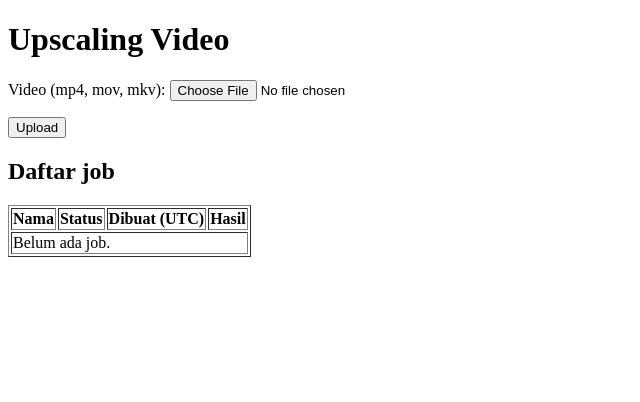
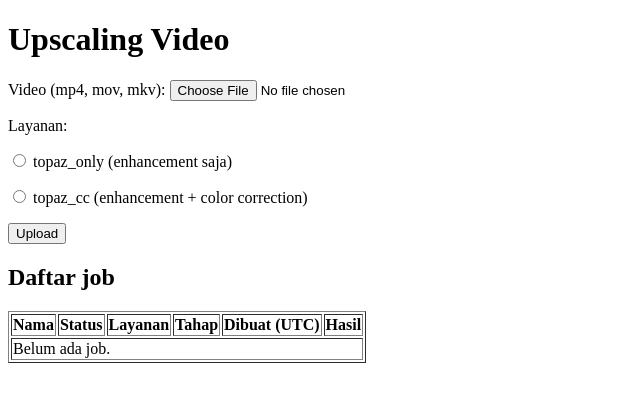
Before and after one commit to fyou00/zyauto, a FastAPI app: page / in a window 1280 px wide. Shown: the top 402 px of the page, without its empty margins (0-640 px from the left). Run offline with FastAPI, Linux system fonts and the light colour scheme; data that the repository does not hold is empty.

Commit message:
feat: form pilih layanan, dropdown preset CC, kolom layanan dan tahap

```diff
--- a/app/main.py
+++ b/app/main.py
@@ -5,7 +5,7 @@ import uuid
 from contextlib import asynccontextmanager
 from pathlib import Path
 
-from fastapi import FastAPI, File, HTTPException, Request, UploadFile
+from fastapi import FastAPI, File, Form, HTTPException, Request, UploadFile
 from fastapi.responses import FileResponse, HTMLResponse, RedirectResponse
 from fastapi.staticfiles import StaticFiles
 from fastapi.templating import Jinja2Templates
@@ -59,12 +59,44 @@ def download_job(job_id: str):
     )
 
 
+@app.get("/ui/cc-presets", response_class=HTMLResponse)
+def cc_preset_field(request: Request, service: str = ""):
+    """Fragment HTMX: dropdown preset hanya untuk topaz_cc."""
+    return templates.TemplateResponse(
+        request,
+        "_preset.html",
+        {"service": service, "presets": config.CC_PRESETS},
+    )
+
+
+def validate_service(service: str, cc_preset: str):
+    """Validasi di server (wajib, form bisa dikirim dengan nilai apa pun).
+
+    Mengembalikan cc_preset yang valid, atau None untuk topaz_only.
+    """
+    if service not in config.SERVICES:
+        raise HTTPException(400, "Pilih layanan (topaz_only atau topaz_cc)")
+    if service == "topaz_only":
+        return None
+    if not cc_preset:
+        raise HTTPException(400, "Pilih preset CC untuk layanan topaz_cc")
+    if cc_preset not in {p["id"] for p in config.CC_PRESETS}:
+        raise HTTPException(400, "Preset tidak dikenal")
+    return cc_preset
+
+
 @app.post("/jobs")
-async def create_job(file: UploadFile = File(...)):
+async def create_job(
+    file: UploadFile = File(...),
+    service: str = Form(""),
+    cc_preset: str = Form(""),
+):
     original_name = Path(file.filename or "").name
     ext = Path(original_name).suffix.lower().lstrip(".")
     if ext not in config.ALLOWED_EXTS:
         raise HTTPException(400, "Format harus mp4, mov, atau mkv")
+    # Validasi layanan dan preset sebelum file disimpan, supaya tidak ada file yatim
+    cc_preset = validate_service(service, cc_preset)
 
     job_id = str(uuid.uuid4())
     input_path = config.UPLOAD_DIR / f"{job_id}.{ext}"
@@ -82,5 +114,5 @@ async def create_job(file: UploadFile = File(...)):
         if not saved:
             input_path.unlink(missing_ok=True)
 
-    db.create_job(job_id, original_name, ext, input_path, size)
+    db.create_job(job_id, original_name, ext, input_path, size, service, cc_preset)
     return RedirectResponse("/", status_code=303)
--- a/app/templates/_jobs.html
+++ b/app/templates/_jobs.html
@@ -3,6 +3,8 @@
     <tr>
       <th>Nama</th>
       <th>Status</th>
+      <th>Layanan</th>
+      <th>Tahap</th>
       <th>Dibuat (UTC)</th>
       <th>Hasil</th>
     </tr>
@@ -10,11 +12,13 @@
     <tr>
       <td>{{ job.original_name }}</td>
       <td>{{ job.status }}</td>
+      <td>{{ job.service }}</td>
+      <td>{{ job.stage or '-' }}</td>
       <td>{{ job.created_at }}</td>
       <td>{% if job.status == 'done' and job.output_path %}<a href="/jobs/{{ job.id }}/download">Download</a>{% endif %}</td>
     </tr>
     {% else %}
-    <tr><td colspan="4">Belum ada job.</td></tr>
+    <tr><td colspan="6">Belum ada job.</td></tr>
     {% endfor %}
   </table>
 </div>
--- a/app/templates/index.html
+++ b/app/templates/index.html
@@ -12,6 +12,18 @@
     <p>
       <label>Video (mp4, mov, mkv): <input type="file" name="file" accept=".mp4,.mov,.mkv" required></label>
     </p>
+    <p>Layanan:</p>
+    <p>
+      <label><input type="radio" name="service" value="topaz_only" required
+        hx-get="/ui/cc-presets" hx-vals='{"service": "topaz_only"}' hx-target="#preset-area" hx-trigger="change">
+        topaz_only (enhancement saja)</label>
+    </p>
+    <p>
+      <label><input type="radio" name="service" value="topaz_cc"
+        hx-get="/ui/cc-presets" hx-vals='{"service": "topaz_cc"}' hx-target="#preset-area" hx-trigger="change">
+        topaz_cc (enhancement + color correction)</label>
+    </p>
+    <div id="preset-area"></div>
     <p>
       <button type="submit">Upload</button>
     </p>
```
Also changed, not shown: NOTES.md (+7 -4 lines), app/config.py (+4 -3 lines), app/templates/_preset.html (added, +16 -0 lines), 1 other file.
